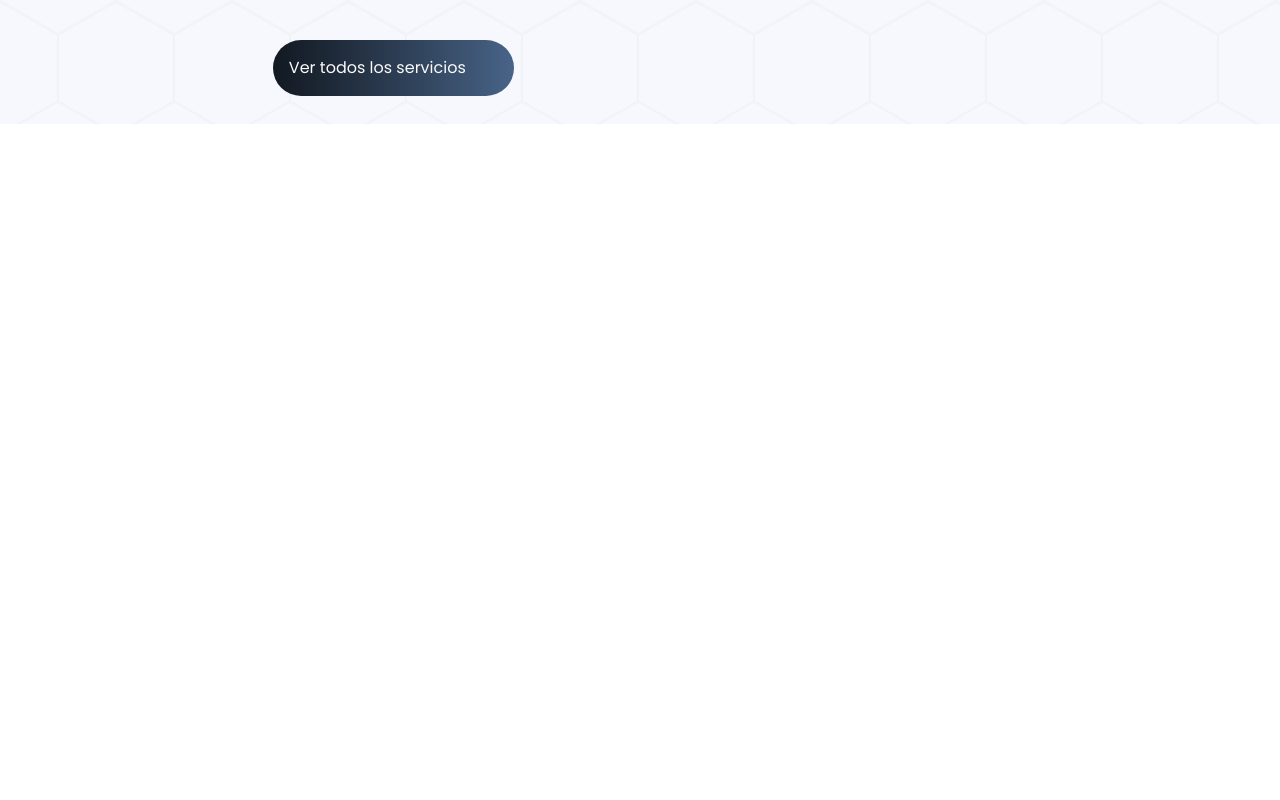
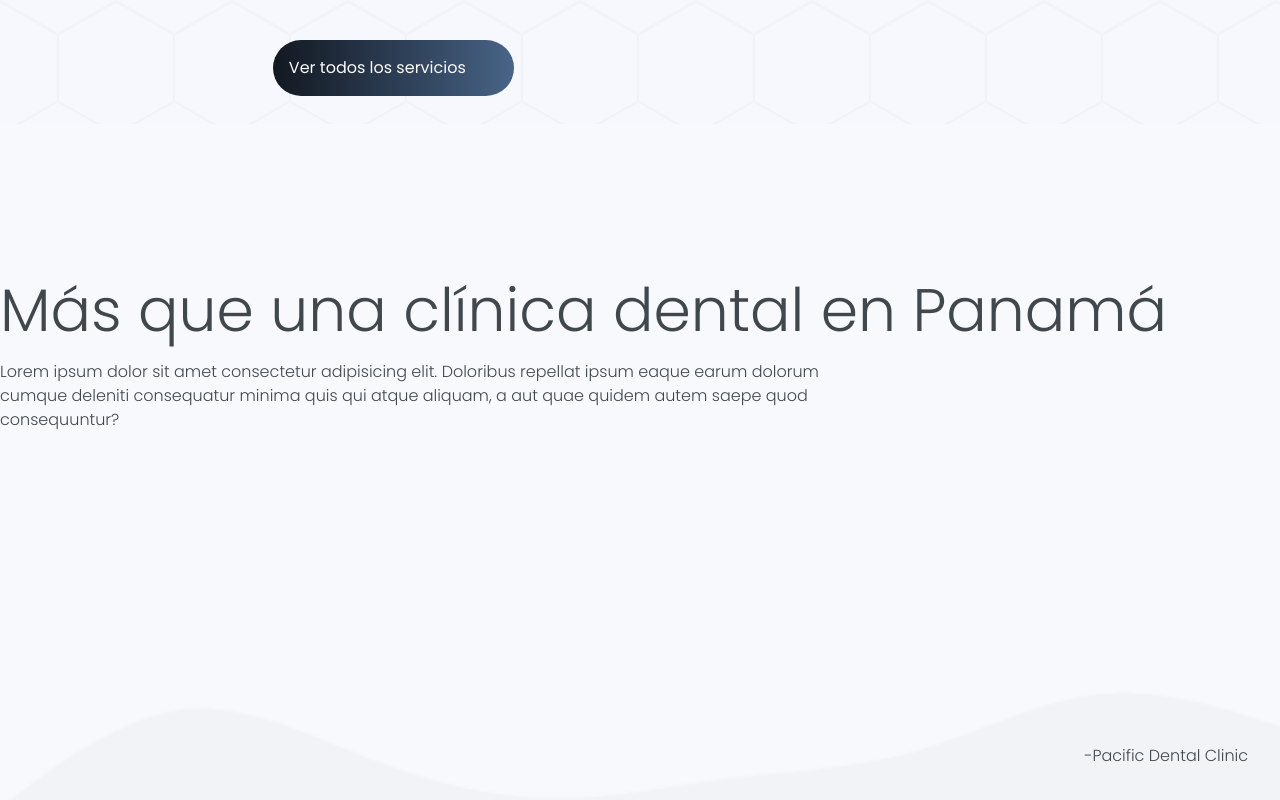
Before and after one commit to isaicastillo13/pacificdentalclinic_site, a React (Vite) app: page / in a window 1280 px wide. Shown: the part 2438-3238 px from the top of the page. Before the commit the page ends 2562 px from the top, so only its background shows below. Built offline with nearby package versions, Linux system fonts and the light colour scheme.

Commit message:
feat: add Banner component with background image and introductory text

```diff
--- a/src/Index.jsx
+++ b/src/Index.jsx
@@ -1,6 +1,7 @@
 import Hero from "./components/Hero.jsx";
 import OurTeam from "./components/OurTeam.jsx";
 import Services from "./components/Services.jsx";
+import Banner from "./components/Banner.jsx";
 
 function Index() {
   return (
@@ -8,6 +9,7 @@ function Index() {
       <Hero />
       <OurTeam />
       <Services />
+      <Banner />
     </>
   );
 }
--- /dev/null
+++ b/src/components/Banner.jsx
@@ -0,0 +1,26 @@
+import fondoOla from "../assets/backgrounds/fondoOla.webp";
+import React from "react";
+
+function Banner() {
+  return (
+    <div
+      className="flex flex-col justify-around items-center mx-auto h-screen bg-cover bg-center relative "
+      style={{ backgroundImage: `url(${fondoOla})` }}
+    >
+      <div className="flex flex-col gap-5">
+        <h2 className="text-6xl font-light">Más que una clínica dental en Panamá</h2>
+        <p className="w-2/3 font-light">
+          Lorem ipsum dolor sit amet consectetur adipisicing elit. Doloribus
+          repellat ipsum eaque earum dolorum cumque deleniti consequatur minima
+          quis qui atque aliquam, a aut quae quidem autem saepe quod
+          consequuntur?
+        </p>
+      </div>
+      <div className="flex justify-end pr-8 w-full">
+        <p className='font-light'> -Pacific Dental Clinic </p>
+      </div>
+    </div>
+  );
+}
+
+export default Banner;
--- a/src/components/Services.jsx
+++ b/src/components/Services.jsx
@@ -48,6 +48,7 @@ function Services() {
           />
         </a>
       </div>
+      {/* Agregar Logica para cambiar videos */}
       <video className="w-96" autoPlay loop muted src={videoServicios}></video>
     </div>
   );
```
Also changed, not shown: src/assets/backgrounds/fondoOla.webp (added).
